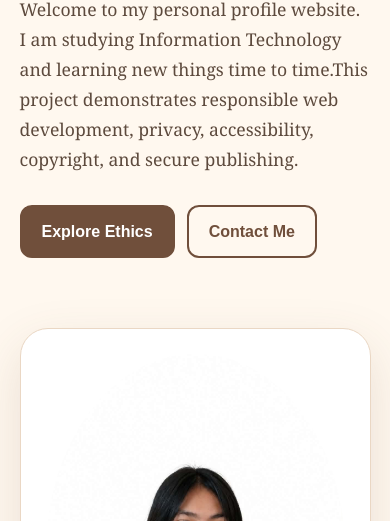
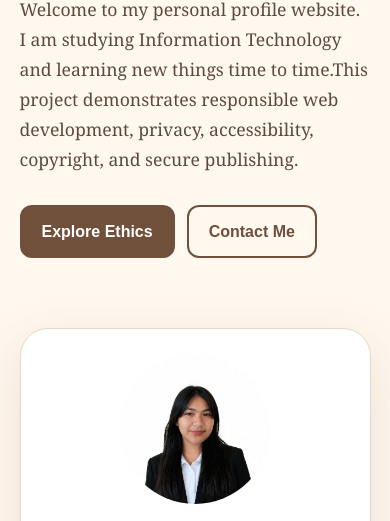
Before and after one commit to jonawabedomingo/My-First-Website-, a plain HTML site: page index.html in a window 390 px wide. Shown: the part 302-823 px from the top of the page. Drawn offline with Linux system fonts and the light colour scheme.

Commit message:
Update style.css

```diff
--- a/style.css
+++ b/style.css
@@ -23,21 +23,11 @@ form{display:grid;gap:9px}label{font-weight:700;margin-top:8px}input,textarea{wi
 footer{padding:28px;text-align:center;background:var(--brown);color:#fff;font-family:Arial,sans-serif}
 @media(max-width:800px){.navbar{flex-direction:column;gap:12px}.nav-links{gap:14px;flex-wrap:wrap;justify-content:center}.hero,.contact-grid,.ethics-grid,.cards{grid-template-columns:1fr}.hero{padding:45px 0}
 
-.photo-wrap {
-    width: 250px;
-    height: 250px;
-    margin: 0 auto 20px;
-    padding: 8px;
-    border: 3px solid var(--brown);
-    border-radius: 50%;
-    overflow: hidden;
-    box-sizing: border-box;
+.profile-image {
+  width: 150px;
+  height: 150px;
+  object-fit: cover;
+  border-radius: 150%;
+  display: block;
+  margin: 0 auto 20px;
 }
-
-.profile-image {
-    width: 100%;
-    height: 100%;
-    object-fit: cover;
-    border-radius: 50%;
-    display: block;
-}
```
